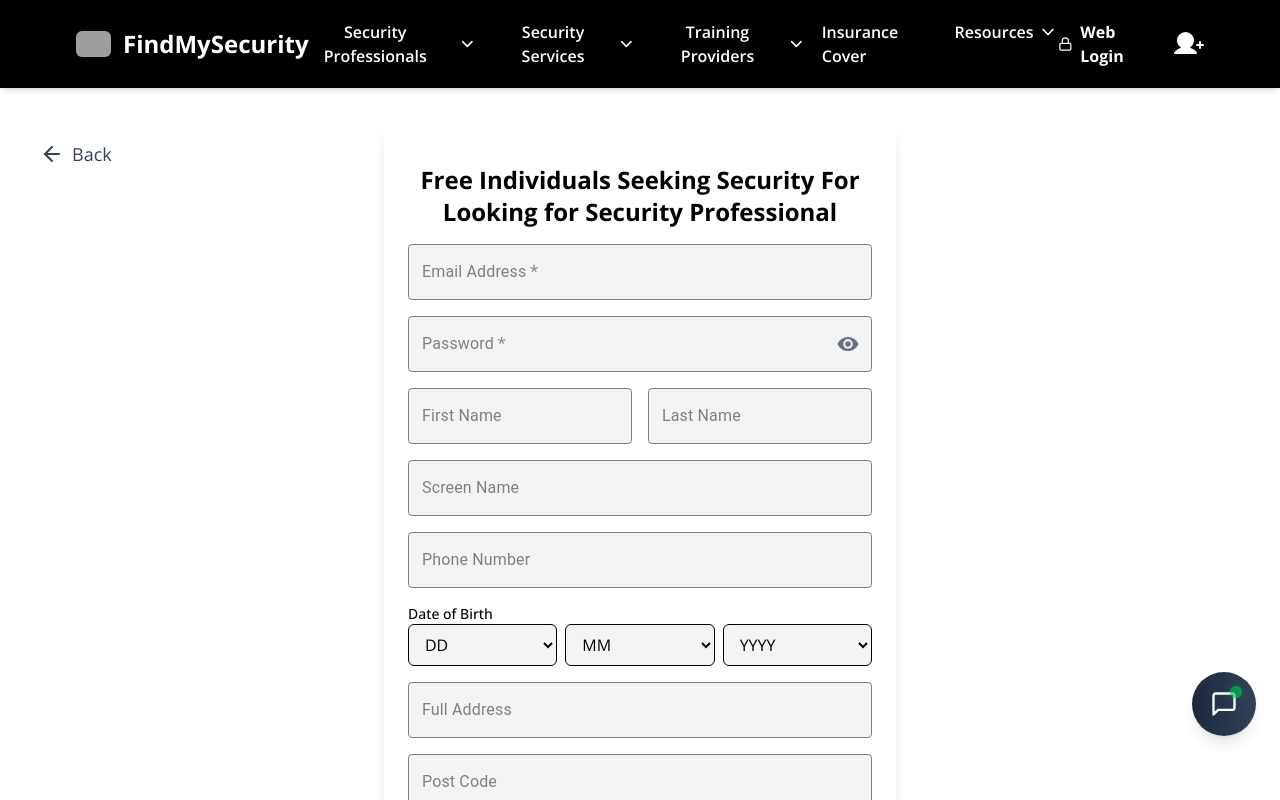
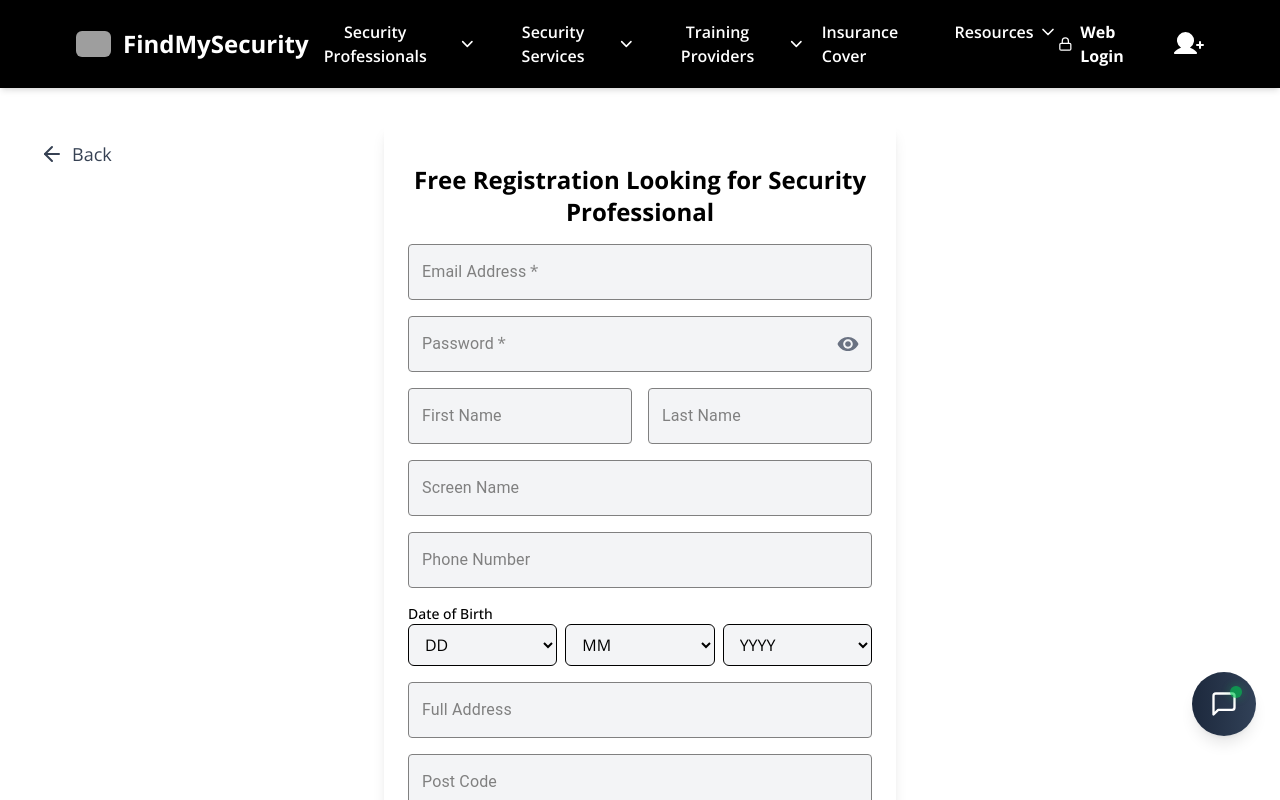
Before and after one commit to HamadAliMughal/FindMySecurity-Web, a Next.js app in the folder findmysecurity/: page /signup in a window 1280 px wide. Both pictures are taken after a click on the element 333 px from the left and 396 px from the top of the page. Shown: the top 800 px of the page. Built offline with nearby package versions, Linux system fonts and the light colour scheme; grey boxes are pictures that could not be loaded.

Commit message:
two text changes

```diff
--- a/findmysecurity/src/sections/components/registration/ClientRegistrationForm.tsx
+++ b/findmysecurity/src/sections/components/registration/ClientRegistrationForm.tsx
@@ -245,7 +245,7 @@ const handleSubmit = async (e: React.FormEvent) => {
   return (
     <div className="max-w-lg mx-auto p-6 bg-white shadow-lg rounded-md">
       <h2 className="text-2xl font-bold text-center my-4 text-black">
-  Free {roleid === 3 ? "Registration - " : "Individuals Seeking Security For"}  {title}
+  Free {roleid === 3 ? "Registration - " : "Registration"}  {title}
 </h2>
 
       {/* <h2 className="text-2xl font-bold text-center my-4 text-black">Free Registration For {title}</h2> */}
--- a/findmysecurity/src/sections/components/registration/CorporateForm.tsx
+++ b/findmysecurity/src/sections/components/registration/CorporateForm.tsx
@@ -830,7 +830,7 @@ const handleSubmit = async (e: React.FormEvent) => {
 
           <div className="mb-6">
           <label className="block text-sm font-medium text-gray-700 mb-2">
-            Security Services*
+            Security Services required*
             <span className="ml-1 text-xs text-gray-500">(Select multiple if applicable)</span>
           </label>
 
```
